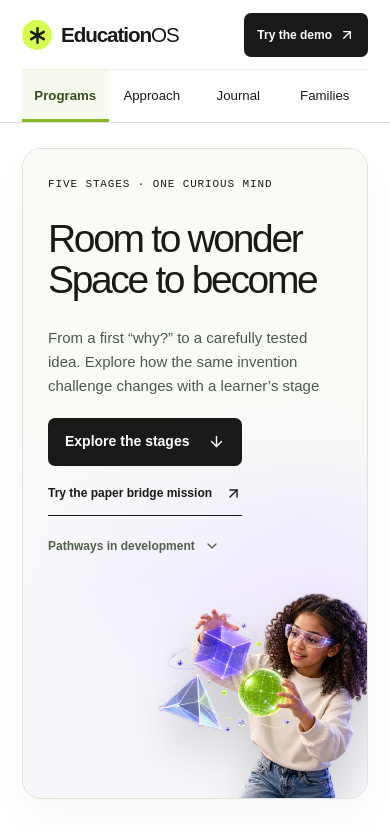
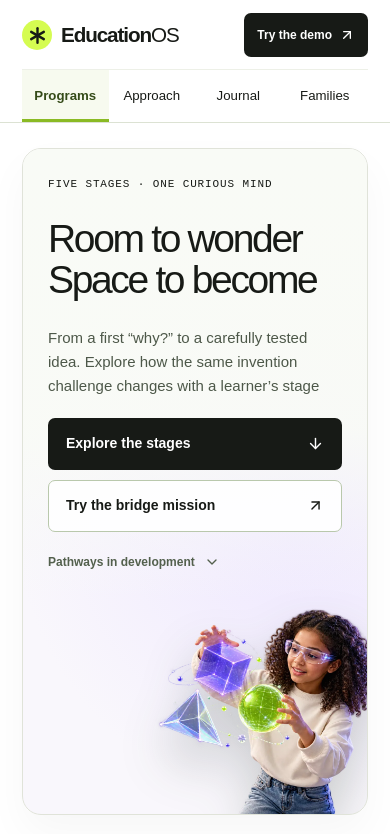
Before and after one commit to VladislavBrodsky/EducationOS, a Next.js app: page /programs in a window 390 px wide. Shown: the top 834 px of the page. Built offline with nearby package versions, Linux system fonts and the light colour scheme.

Commit message:
Unify responsive hero actions

```diff
--- a/src/app/globals.css
+++ b/src/app/globals.css
@@ -381,3 +381,15 @@
   .program-grid{grid-template-columns:1fr}
   .program-card:last-child{grid-column:auto}
 }
+
+/* Paired hero actions retain one visual rhythm as the layout narrows. */
+.button-outline{border-color:#b9c8ac;background:#ffffffeb;color:var(--ink)}
+.button-outline:hover{border-color:#77984a;background:#f2f8e9}
+.hero-actions,.program-hero-actions{gap:10px 12px}
+.hero-actions .button,.program-hero-actions .button{justify-content:space-between;min-height:52px;gap:18px;text-align:left}
+.program-hero-actions .button{padding:14px 18px}
+@media(max-width:760px){
+  .hero-actions,.program-hero-actions{display:grid;grid-template-columns:minmax(0,1fr);max-width:420px;gap:10px}
+  .hero-actions .button,.program-hero-actions .button{width:100%;min-height:52px;padding:14px 17px;font-size:14px}
+  .lab-feature .button,.demo-cta .button{width:min(100%,420px);justify-content:space-between}
+}
--- a/src/app/page.tsx
+++ b/src/app/page.tsx
@@ -7,7 +7,7 @@ import { programs } from '@/lib/site';
 
 export default function Home() {
   return <SiteShell>
-    <section className="hero container"><div className="hero-copy"><div className="eyebrow"><span className="status-dot" /> A NEW WORLD OF LEARNING</div><h1>Big ideas<br />start with<br /><span className="curiosity-word">a little curiosity<svg viewBox="0 0 500 30" aria-hidden="true"><path d="M5 19Q220-5 490 15M150 26Q330 10 460 23" /></svg></span></h1><p className="hero-description">A space for young minds to question, create, and discover what they’re capable of — one hands-on experiment at a time</p><div className="hero-actions"><Link className="button button-dark" href="/demo">Explore Inventors Lab <ArrowUpRight size={18} aria-hidden="true" /></Link><Link className="text-link" href="/approach">Meet our approach <ArrowRight size={16} aria-hidden="true" /></Link></div><p className="hero-footnote">Ages 5–17 <span /> Learn by doing <span /> Start with a demo</p></div><LearningHeroArt /></section>
+    <section className="hero container"><div className="hero-copy"><div className="eyebrow"><span className="status-dot" /> A NEW WORLD OF LEARNING</div><h1>Big ideas<br />start with<br /><span className="curiosity-word">a little curiosity<svg viewBox="0 0 500 30" aria-hidden="true"><path d="M5 19Q220-5 490 15M150 26Q330 10 460 23" /></svg></span></h1><p className="hero-description">A space for young minds to question, create, and discover what they’re capable of — one hands-on experiment at a time</p><div className="hero-actions"><Link className="button button-dark" href="/demo">Explore Inventors Lab <ArrowUpRight size={18} aria-hidden="true" /></Link><Link className="button button-outline" href="/approach">Meet our approach <ArrowRight size={16} aria-hidden="true" /></Link></div><p className="hero-footnote">Ages 5–17 <span /> Learn by doing <span /> Start with a demo</p></div><LearningHeroArt /></section>
     <div className="principle-strip"><div className="container"><span>LESS SCROLLING. MORE DISCOVERY.</span><span><FlaskConical size={17} aria-hidden="true" /> Real-world experiments</span><span><Lightbulb size={17} aria-hidden="true" /> Original thinking</span><span><Fingerprint size={17} aria-hidden="true" /> Your own way forward</span></div></div>
     <section className="section container approach-preview"><div><p className="eyebrow">01 / A DIFFERENT KIND OF LEARNING</p><h2>The answer is just<br />the beginning</h2></div><div className="section-explanation"><p>What happens when a sheet of paper becomes a bridge? A question becomes an idea. An idea becomes an experiment. And a learner becomes an inventor.</p><p className="muted">Inspired by TRIZ, our approach turns everyday contradictions into opportunities to think differently.</p><Link href="/approach" className="text-link">See how learning unfolds <ArrowUpRight size={17} aria-hidden="true" /></Link></div><div className="thinking-path">{[['01', 'Question', 'What could work better?'], ['02', 'Imagine', 'How else could we do it?'], ['03', 'Experiment', 'What does the evidence say?'], ['04', 'Reflect', 'What will we try next?']].map(([n, title, desc]) => <div key={n}><span className="step-number">{n}</span><h3>{title}</h3><p>{desc}</p><ArrowRight size={20} aria-hidden="true" /></div>)}</div></section>
     <LearningBento />
--- a/src/app/programs/page.tsx
+++ b/src/app/programs/page.tsx
@@ -26,7 +26,7 @@ export default function Programs() {
           <p className="eyebrow">FIVE STAGES · ONE CURIOUS MIND</p>
           <h1>Room to wonder<br />Space to become</h1>
           <p className="section-lead">From a first “why?” to a carefully tested idea. Explore how the same invention challenge changes with a learner’s stage</p>
-          <div className="program-hero-actions"><a className="button button-dark" href="#stages">Explore the stages <ArrowDown size={17} aria-hidden="true" /></a><Link className="text-link" href="/demo">Try the paper bridge mission <ArrowUpRight size={17} aria-hidden="true" /></Link></div>
+          <div className="program-hero-actions"><a className="button button-dark" href="#stages">Explore the stages <ArrowDown size={17} aria-hidden="true" /></a><Link className="button button-outline" href="/demo">Try the bridge mission <ArrowUpRight size={17} aria-hidden="true" /></Link></div>
           <details className="program-hero-disclosure"><summary>Pathways in development <ChevronDown size={16} aria-hidden="true" /></summary><p>Today, you can try an age-adapted paper bridge mission in our account-free demo. These pathways are not accredited programs or promises of learning outcomes.</p></details>
         </div>
       </section>
```
